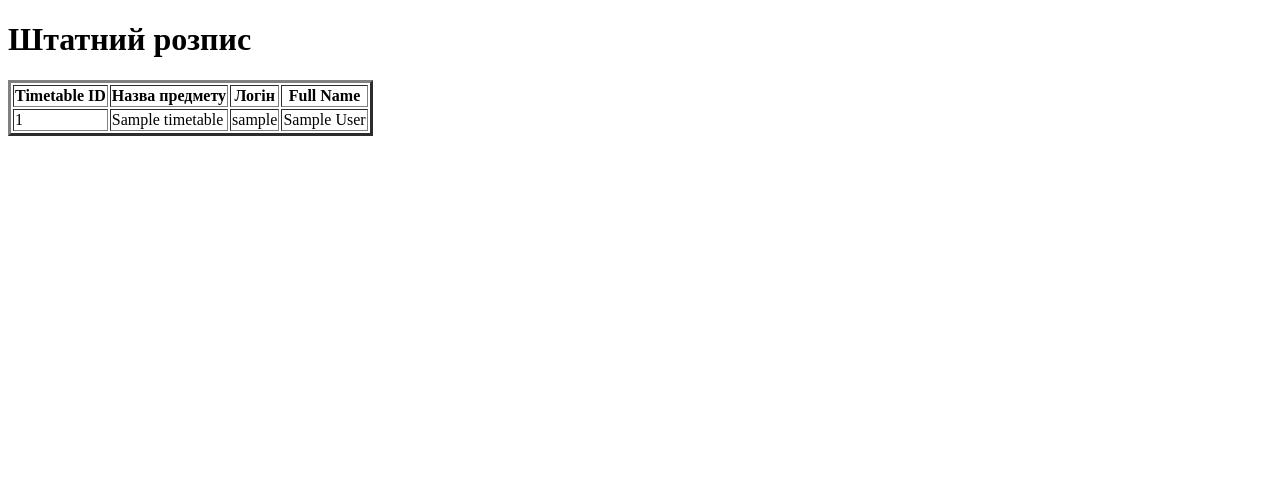
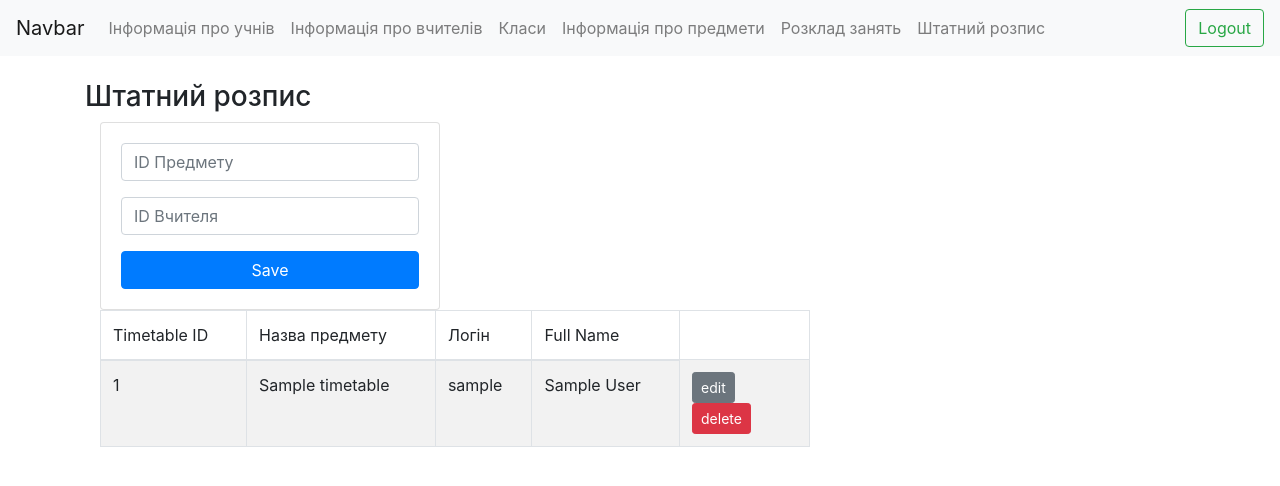
Before and after one commit to chessmaster987/School-diary, a Flask app: page /timetable in a window 1280 px wide. Shown: the top 486 px of the page. Run offline with Flask 3, Linux system fonts and the light colour scheme; a database or web service that is not in the repository returns one stand-in record (values such as "Sample title"); some libraries are stand-ins or nearby versions.

Commit message:
зроблено логіку штатного розпису та протестовано

```diff
--- a/app.py
+++ b/app.py
@@ -223,6 +223,19 @@ def add_subject():
         return redirect(url_for('info_subject'))
 
 
+@app.route('/add_timetable', methods=['POST'])
+def add_timetable():
+    cur = conn.cursor(cursor_factory=psycopg2.extras.DictCursor)
+    if request.method == 'POST':
+        subject_name = request.form['subject_name']
+        teacher_name = request.form['teacher_name']
+        cur.execute(
+            "INSERT INTO timetable (subject_number, employee_number) VALUES (%s, %s)", (subject_name, teacher_name))
+        conn.commit()
+        flash('Timetable Added successfully')
+        return redirect(url_for('timetable'))
+
+
 @app.route('/edit_student/<id>', methods=['POST', 'GET'])
 def get_employee(id):
     cur = conn.cursor(cursor_factory=psycopg2.extras.DictCursor)
@@ -271,6 +284,18 @@ def get_subject(id):
     cur.close()
     print(data[0])
     return render_template('edit_subject.html', subject=data[0])
+
+
+@app.route('/edit_timetable/<id>', methods=['POST', 'GET'])
+def get_timetable(id):
+    cur = conn.cursor(cursor_factory=psycopg2.extras.DictCursor)
+    cur.execute("""SELECT timetable_id, subject_number, employee_number
+                FROM timetable
+                WHERE timetable_id = %s""", (id,))
+    data = cur.fetchall()
+    cur.close()
+    print(data[0])
+    return render_template('edit_timetable.html', timetable=data[0])
 
 
 @app.route('/update_student/<id>', methods=['POST', 'GET'])
@@ -348,6 +373,19 @@ def update_subject(id):
         return redirect(url_for('info_subject'))
 
 
+@app.route('/update_timetable/<id>', methods=['POST', 'GET'])
+def update_timetable(id):
+    cur = conn.cursor(cursor_factory=psycopg2.extras.DictCursor)
+    if request.method == 'POST':
+        subject_name = request.form['subject_name']
+        teacher_name = request.form['teacher_name']
+        cur.execute(
+            """UPDATE timetable SET subject_number = %s, employee_number = %s WHERE timetable_id = %s""", (subject_name, teacher_name, id))
+        conn.commit()
+        # flash('Timetable Updated Successfully')
+        return redirect(url_for('timetable'))
+
+
 @app.route('/delete_student/<id>', methods=['POST', 'GET'])
 def delete_student(id):
     cur = conn.cursor(cursor_factory=psycopg2.extras.DictCursor)
@@ -392,5 +430,15 @@ def delete_subject(id):
     return redirect(url_for('info_subject'))
 
 
+@app.route('/delete_timetable/<id>', methods=['POST', 'GET'])
+def delete_timetable(id):
+    cur = conn.cursor(cursor_factory=psycopg2.extras.DictCursor)
+
+    cur.execute('DELETE FROM timetable WHERE timetable_id = %s', (id,))
+    conn.commit()
+    flash('Timetable Removed Successfully')
+    return redirect(url_for('timetable'))
+
+
 if __name__ == "__main__":
     app.run(debug=True)
--- a/templates/admin/timetable.html
+++ b/templates/admin/timetable.html
@@ -1,4 +1,4 @@
-<!DOCTYPE html>
+<!--<!DOCTYPE html>
 <html lang="en">
 
 <head>
@@ -33,4 +33,56 @@
 
 </body>
 
-</html>
+</html>-->
+
+{% extends "layout.html" %}
+{% block body %}
+<div class="teacher">
+   <h3>Штатний розпис</h3>
+</div>
+<div class="teacher">
+   <div class="col-md-4">
+      <div class="card card-body">
+         <form action="{{url_for('add_timetable')}}" method="POST">
+            <div class="form-group">
+               <input type="text" class="form-control" name="subject_name" placeholder="ID Предмету">
+            </div>
+            <div class="form-group">
+               <input type="text" class="form-control" name="teacher_name" placeholder="ID Вчителя">
+            </div>
+            <button class="btn btn-primary btn-block">
+               Save
+            </button>
+         </form>
+      </div>
+   </div>
+   <div class="col-md-8">
+      <table id="example" class="table table-striped table-bordered" style="width:100%">
+         <thead>
+            <tr>
+               <td>Timetable ID</td>
+               <td>Назва предмету</td>
+               <td>Логін</td>
+               <td>Full Name</td>
+            </tr>
+         </thead>
+         <tbody>
+            {% for timetable in timetable_data %}
+            <tr>
+               <td>{{ timetable[0] }}</td>
+               <td>{{ timetable[1] }}</td>
+               <td>{{ timetable[2] }}</td>
+               <td>{{ timetable[3] }}</td>
+               <td width="130">
+                  <a href="/edit_timetable/{{timetable[0]}}" class="btn btn-secondary btn-sm">edit</a>
+                  <a href="/delete_timetable/{{timetable[0]}}" class="btn btn-danger btn-delete btn-sm">delete</a>
+               </td>
+            </tr>
+            {% endfor %}
+         </tbody>
+      </table>
+   </div>
+</div>
+</div>
+
+{% endblock %}
```
Also changed, not shown: templates/edit_timetable.html (added, +25 -0 lines).
